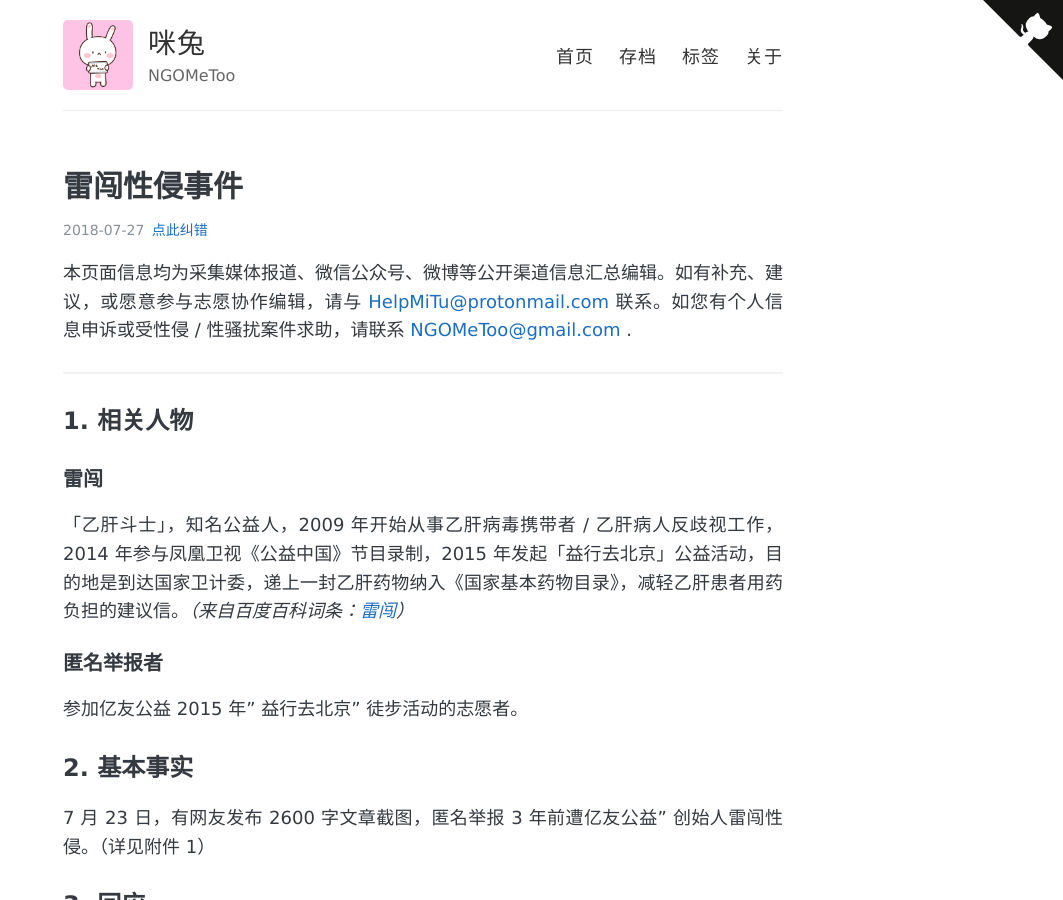
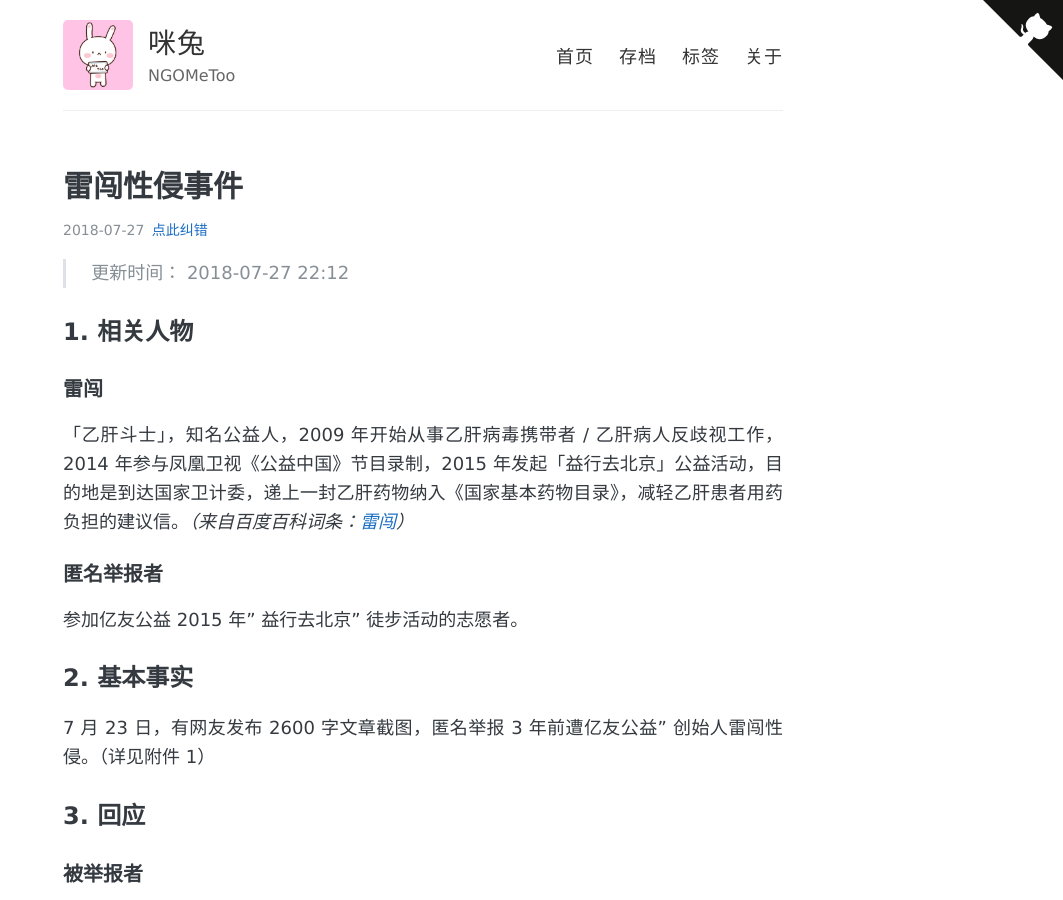
Before and after one commit to NGOMeToo/NGOMeToo.github.io, a Jekyll site: the page built from _posts/2018-07-27-Lei-Chuang.md, in a window 1280 px wide and 900 px high. Shown: the whole window, without its empty margins (217-1280 px from the left). Built offline with Jekyll 4.4.1, drawn with Linux system fonts in a browser that asks for light colours; some of the changed text lies outside the part shown.

Commit message:
更新时间挪到开头

```diff
--- a/_posts/2018-07-27-Lei-Chuang.md
+++ b/_posts/2018-07-27-Lei-Chuang.md
@@ -16,9 +16,7 @@ description: 网友举报3年前遭雷闯性侵。
 
 ---
 
-本页面信息均为采集媒体报道、微信公众号、微博等公开渠道信息汇总编辑。如有补充、建议，或愿意参与志愿协作编辑，请与 <HelpMiTu@protonmail.com> 联系。如您有个人信息申诉或受性侵/性骚扰案件求助，请联系 <NGOMeToo@gmail.com> .
-
----
+> 更新时间： 2018-07-27 22:12
 
 ## 1. 相关人物
 
@@ -207,6 +205,3 @@ description: 网友举报3年前遭雷闯性侵。
 - C计划 \| [MeToo正在扩大化？对，还要来的更猛烈一些](https://mp.weixin.qq.com/s?__biz=MzU3MTU4MjA0OQ==&mid=2247488126&idx=1&sn=90bb0949ebb945863f70d38c3f1d7052&chksm=fcdca170cbab28660d9e2b0b9109e151c6bba1e37fd5ee0dae59b29cf356be34fe8ba6ab70ad&mpshare=1&scene=1&srcid=0726Bpl5rbPutTsZdHsri5pX&pass_ticket=jcf228HaMoyFemhciiM9Ait37ey9kpYWfbZVZn9UXTpsU3T2%2BNW%2FBYS2Jc4RRibG#rd)
 - 林三土 \| [MeToo运动与“无罪推定”：一个澄清](https://matters.news/forum/?post=b03439cc-52ba-49d2-807a-9eb7c84a998e)
 - 林三土 \| [Me too运动会制造冤假错案吗？](https://matters.news/forum/?post=787abbb0-12f9-48f6-b63e-1e2bc4665707)
-
-
-最后编辑： 2018-07-27 22:12
```
